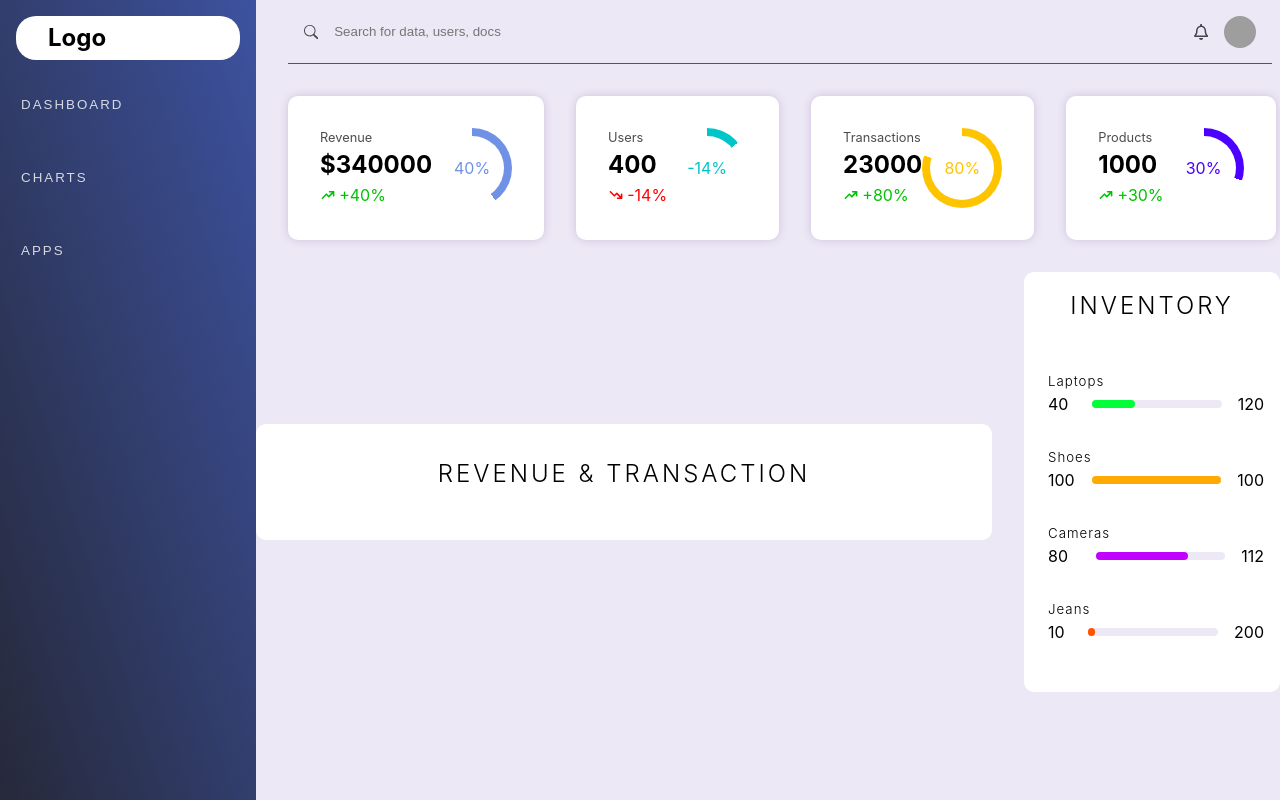
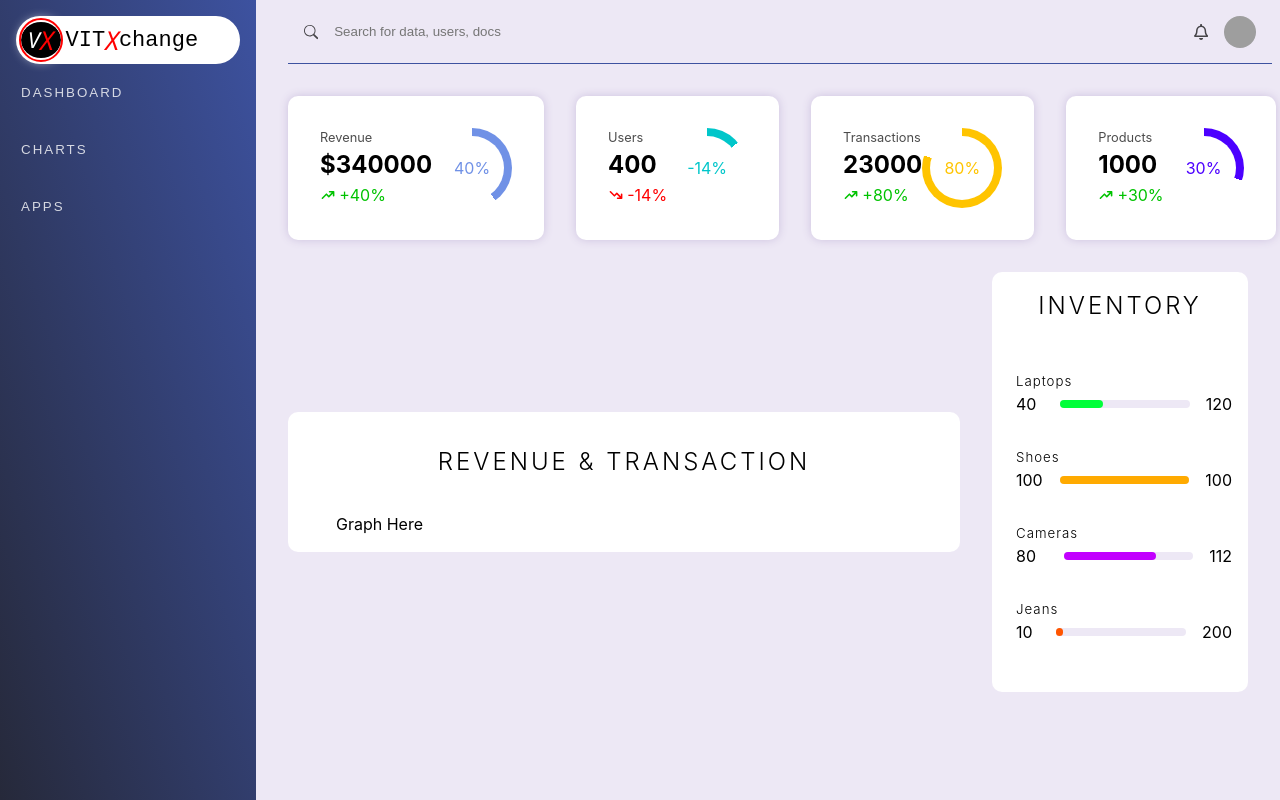
Before and after one commit to divy-03/vitXchange-ts, a React (Vite) app: page /admin/dashboard in a window 1280 px wide. Built offline with nearby package versions, Linux system fonts and the light colour scheme; grey boxes are pictures that could not be loaded.

Commit message:
added vitXchange logo

```diff
--- a/package.json
+++ b/package.json
@@ -10,7 +10,9 @@
     "preview": "vite preview"
   },
   "dependencies": {
+    "chart.js": "^4.4.2",
     "react": "^18.2.0",
+    "react-chartjs-2": "^5.2.0",
     "react-dom": "^18.2.0",
     "react-icons": "^5.2.1",
     "react-router-dom": "^6.23.1",
--- a/src/components/AdminSidebar.tsx
+++ b/src/components/AdminSidebar.tsx
@@ -1,16 +1,40 @@
 import { IconType } from "react-icons";
 import { Link, Location, useLocation } from "react-router-dom";
-import { RiCoupon3Fill, RiDashboardFill, RiShoppingBag3Fill } from "react-icons/ri";
+import {
+  RiCoupon3Fill,
+  RiDashboardFill,
+  RiShoppingBag3Fill,
+} from "react-icons/ri";
 import { IoIosPeople } from "react-icons/io";
 import { AiFillFileText } from "react-icons/ai";
 import { useState } from "react";
-import { FaBitcoin, FaChartBar, FaChartLine, FaChartPie, FaStopwatch } from "react-icons/fa";
+import {
+  FaBitcoin,
+  FaChartBar,
+  FaChartLine,
+  FaChartPie,
+  FaStopwatch,
+} from "react-icons/fa";
 
 const AdminSidebar = () => {
   const location = useLocation();
   return (
     <aside>
-      <h2>Logo</h2>
+      <div>
+        <Link to="/" className="logo">
+          <span className="V">V</span>
+          <span className="X">X</span>
+        </Link>
+        <Link to="/" className="logoTxt">
+          VIT
+        </Link>
+        <Link to="/" className="X">
+          X
+        </Link>
+        <Link to="/" className="logoTxt">
+          change
+        </Link>
+      </div>
       <Dash location={location} />
       <Charts location={location} />
       <Apps location={location} />
@@ -72,18 +96,8 @@ const Charts = ({ location }: { location: Location }) => {
     <div>
       <button onClick={handleClick}>Charts</button>
       <ul className={`${click ? "full" : "closed"}`}>
-        <Li
-          url="/admin/bar"
-          Icon={FaChartBar}
-          text="Bar"
-          location={location}
-        />
-        <Li
-          url="/admin/pie"
-          Icon={FaChartPie}
-          text="Pie"
-          location={location}
-        />
+        <Li url="/admin/bar" Icon={FaChartBar} text="Bar" location={location} />
+        <Li url="/admin/pie" Icon={FaChartPie} text="Pie" location={location} />
         <Li
           url="/admin/line"
           Icon={FaChartLine}
@@ -130,7 +144,9 @@ const Apps = ({ location }: { location: Location }) => {
 const Li = ({ url, location, Icon, text }: LiProps) => (
   <li
     style={{
-      backgroundColor: location.pathname.includes(url) ? "#ede8f5" : "transparent",
+      backgroundColor: location.pathname.includes(url)
+        ? "#ede8f5"
+        : "transparent",
     }}
   >
     <Link
--- a/src/pages/Dashboard.tsx
+++ b/src/pages/Dashboard.tsx
@@ -48,6 +48,7 @@ const Dashboard = () => {
           <div className="revenueChart">
             <h2>Revenue & Transaction</h2>
             {/* Graph Here..... */}
+            <div>Graph Here</div>
           </div>
           <div className="dashboardCategories">
             <h2>Inventory</h2>
--- a/src/styles/_dashboard.scss
+++ b/src/styles/_dashboard.scss
@@ -77,7 +77,7 @@
   .graphContainer {
     @include flex(row, center, center, 2rem);
     height: 100%;
-    // padding: 0 2rem 2rem 2rem;
+    padding: 0 2rem 2rem 2rem;
     > div {
       background-color: white;
       border-radius: 10px;
--- a/src/styles/app.scss
+++ b/src/styles/app.scss
@@ -52,15 +52,59 @@ aside {
     display: none;
   }
 
-  > h2 {
+  > div:first-child {
+    @include flex(row, start, center, 0rem);
     background-color: white;
-    width: auto;
-    padding: .25rem 2rem;
-    border-radius: 20px;
+    // width: auto;
+    padding: 0.25rem 0rem;
+    border-radius: 50px;
+
+    .logo {
+      height: 40px;
+      width: 40px;
+      background-color: black;
+      outline: 2px solid red;
+      border-top: 2px solid white;
+      border-bottom: 2px solid white;
+      border-radius: 50%;
+      box-shadow: 0px 0px 12px white;
+      display: flex;
+      margin: 0 0.3rem 0 0.3rem;
+      justify-content: center;
+      align-items: center;
+      transition: all 0.4s;
+    }
+
+    .logo:hover {
+      cursor: pointer;
+      box-shadow: 0px 0px 22px white;
+    }
+
+    .logoTxt {
+      font-family: monospace;
+      font-size: 22px;
+      color: black;
+    }
+
+    .V {
+      font-family: "Segoe UI", Tahoma, Geneva, Verdana, sans-serif;
+      // color: red;
+      color: white;
+      font-size: 22px;
+      font-style: italic;
+      padding-bottom: 2px;
+    }
+
+    .X {
+      font-family: "Segoe UI", Tahoma, Geneva, Verdana, sans-serif;
+      color: red;
+      font-size: 26px;
+      font-style: italic;
+    }
   }
 
   > div {
-    margin: 1rem auto;
+    // margin: 1rem auto;
 
     > button {
       @include heading(2px);
```
Also changed, not shown: src/components/Charts.tsx (added, +243 -0 lines), 1 other file (tests, documents, lock files or other folders).
